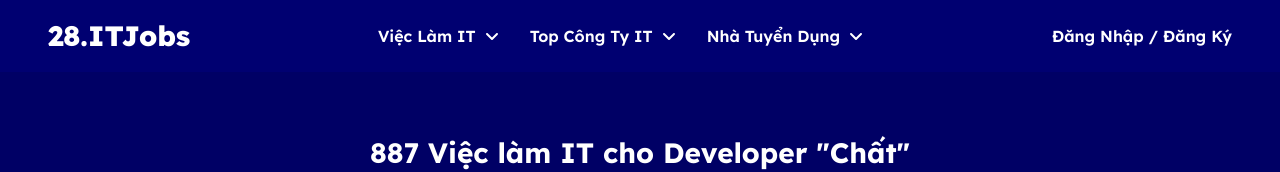
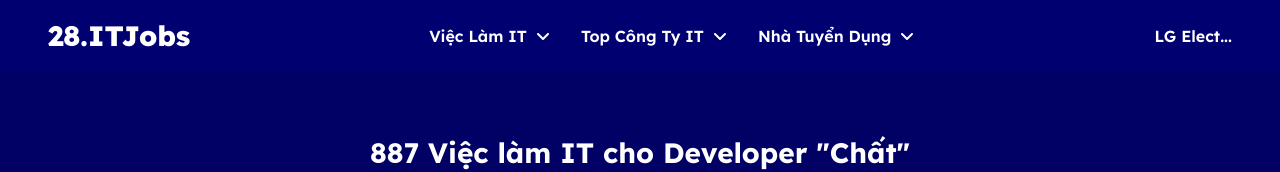
Before and after one commit to khahnm04/ITJobs, a Next.js app: page / in a window 1280 px wide. Shown: the top 172 px of the page. Built offline with nearby package versions, Linux system fonts and the light colour scheme.

Commit message:
Dựng khối Tài khoản đã đăng nhập

```diff
--- a/src/app/components/header/Header.tsx
+++ b/src/app/components/header/Header.tsx
@@ -3,6 +3,7 @@ import Link from "next/link"
 import { FaBars } from "react-icons/fa6";
 import { HeaderMenu } from "./HeaderMenu";
 import { useState } from "react";
+import { HeaderAccount } from "./HeaderAccount";
 
 export const Header = () => {
 
@@ -26,15 +27,7 @@ export const Header = () => {
             {/* Menu */}
             <HeaderMenu showMenu={showMenu} />
             {/* Account */}
-            <div className="font-[600] sm:text-[16px] text-[12px] text-white inline-flex gap-x-[5px]">
-              <Link href="#" className="">
-                Đăng Nhập
-              </Link>
-              <span className="">/</span>
-              <Link href="#" className="">
-                Đăng Ký
-              </Link>
-            </div>
+            <HeaderAccount />
             {/* Button Menu Mobile */}
             <button
               className="lg:hidden ml-[12px]"
--- /dev/null
+++ b/src/app/components/header/HeaderAccount.tsx
@@ -0,0 +1,45 @@
+import Link from "next/link"
+
+export const HeaderAccount = () => {
+  return (
+    <>
+      <div className="font-[600] sm:text-[16px] text-[12px] text-white inline-flex gap-x-[5px] relative group/sub-1">
+        {/* Chưa đăng nhập */}
+        {/* <Link href="#" className="">
+          Đăng Nhập
+        </Link>
+        <span className="">/</span>
+        <Link href="#" className="">
+          Đăng Ký
+        </Link> */}
+
+        {/* Đã đăng nhập */}
+        <Link href="#" className="">
+          LG Elect...
+        </Link>
+        <ul className="bg-[#000065] lg:absolute relative lg:top-[100%] top-[0] right-0 lg:w-[200px] w-full rounded-[4px] hidden group-hover/sub-1:block">
+          <li className="flex items-center justify-between py-[10px] px-[16px] rounded-[4px] hover:bg-[#000096] group/sub-2 flex-wrap">
+            <Link href="#" className="font-[600] text-[16px] text-white">
+              Thông tin công ty
+            </Link>
+          </li>
+          <li className="flex items-center justify-between py-[10px] px-[16px] rounded-[4px] hover:bg-[#000096] group/sub-2 flex-wrap">
+            <Link href="#" className="font-[600] text-[16px] text-white">
+              Quản lý công việc
+            </Link>
+          </li>
+          <li className="flex items-center justify-between py-[10px] px-[16px] rounded-[4px] hover:bg-[#000096] group/sub-2 flex-wrap">
+            <Link href="#" className="font-[600] text-[16px] text-white">
+              Quản lý CV
+            </Link>
+          </li>
+          <li className="flex items-center justify-between py-[10px] px-[16px] rounded-[4px] hover:bg-[#000096] group/sub-2 flex-wrap">
+            <Link href="#" className="font-[600] text-[16px] text-white">
+              Đăng xuất
+            </Link>
+          </li>
+        </ul>
+      </div>
+    </>
+  )
+}
```
